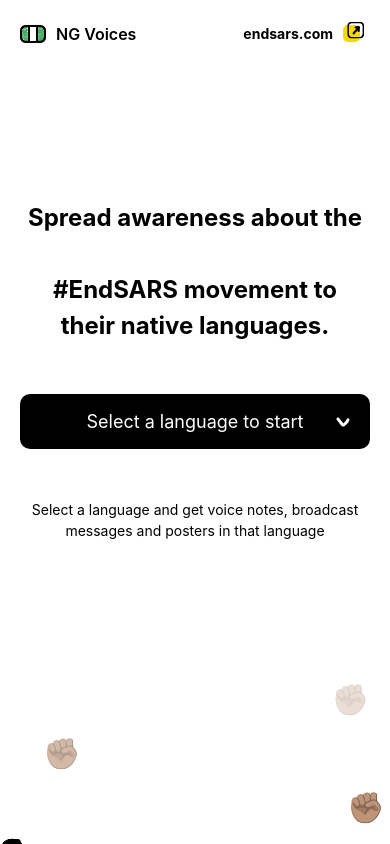
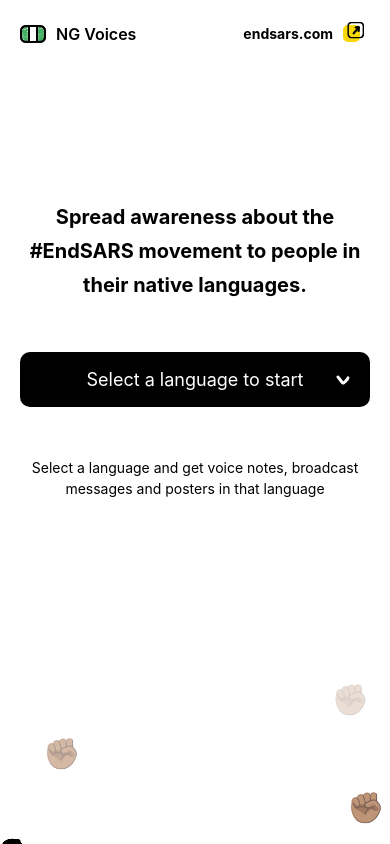
Before and after one commit to onyekvchi/ng-voices, a Nuxt app: page / in a window 390 px wide. Built offline with nearby package versions, Linux system fonts and the light colour scheme; a web font is replaced by a local one; what v-clipboard would draw is missing.

Commit message:
Reduce title font-size for mobile

```diff
--- a/pages/index.vue
+++ b/pages/index.vue
@@ -75,8 +75,8 @@
     color: white;
 
     @include small {
-      font-size: 2.4rem;
-      line-height: 3.6rem;
+      font-size: 2rem;
+      line-height: 3.4rem;
     }
   }
 
```
